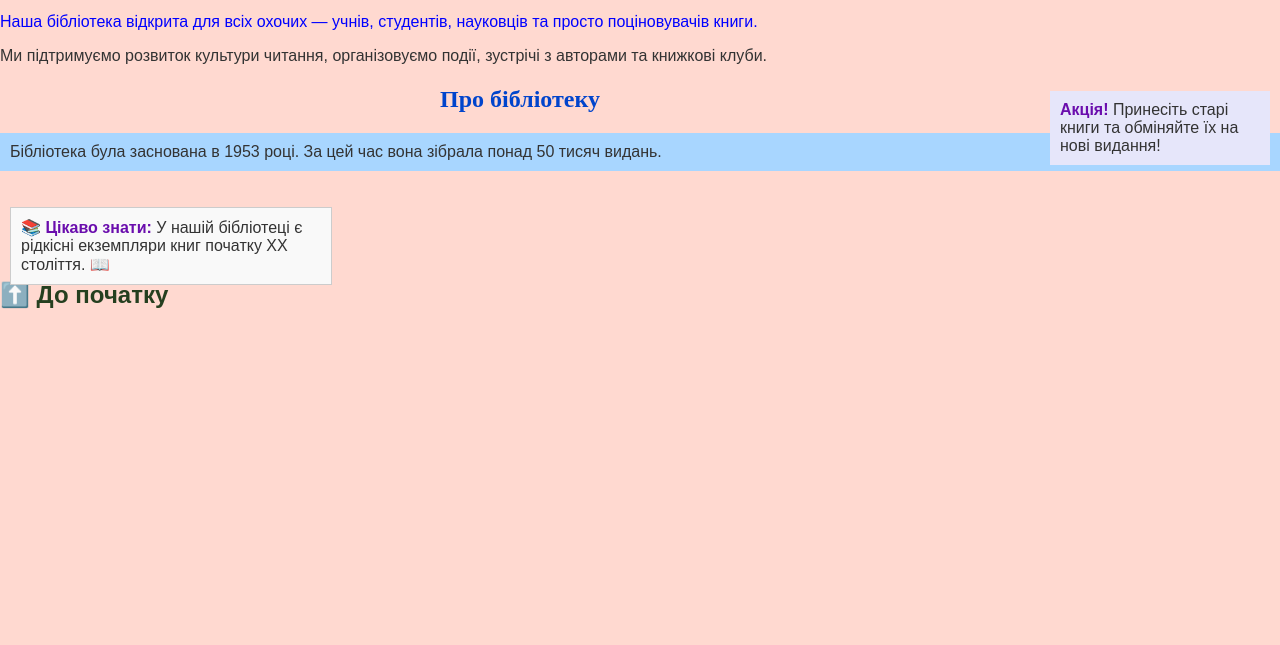
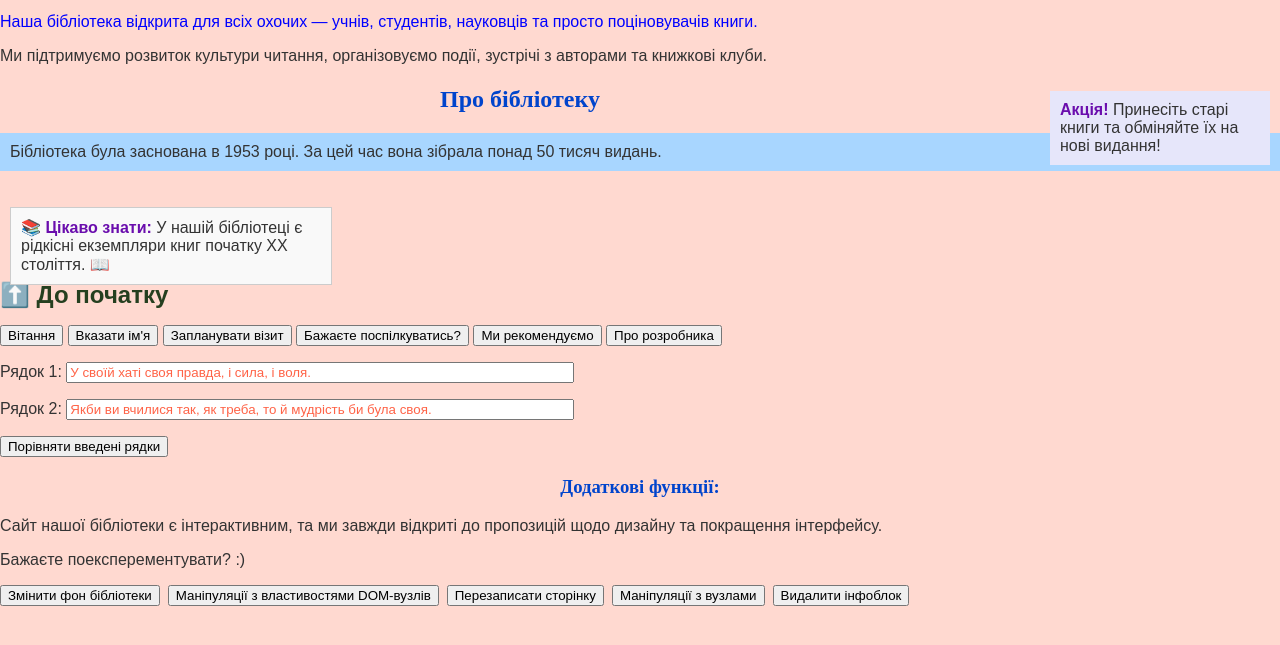
Before and after one commit to mariYakymchuk/OKR-labs, a plain HTML site: page index.html in a window 1280 px wide. Shown: the part 123-768 px from the top of the page. Drawn offline with Linux system fonts and the light colour scheme.

Commit message:
added lab6

```diff
--- /dev/null
+++ b/additional_scripts.js
@@ -0,0 +1,75 @@
+//Замінити фон сторінки на 30 секунд
+function changeBackground() {
+    document.body.style.backgroundColor = "#ff82f6";
+    setTimeout(() => {
+        document.body.style.backgroundColor = "";
+    }, 30000);
+}
+
+// Перенаправити браузер на іншу сторінку
+function redirectPage() {
+    location.href = "https://ukrlib.com.ua";
+}
+
+// Використання властивостей DOM-вузла
+function changeDomProperties() {
+    // Змінюємо innerHTML заголовка "Про бібліотеку"
+    let aboutHeader = document.getElementById("aboutus");
+    aboutHeader.innerHTML = "<span style='color:purple;'>📖 Про нашу чудову бібліотеку</span>";
+
+    // Змінюємо textContent першого параграфа під цим заголовком
+    let firstParagraph = aboutHeader.nextElementSibling;
+    firstParagraph.textContent = "Ми постійно поповнюємо нашу колекцію сучасними та класичними творами.";
+
+    // Змінюємо текстовий вузол першого посилання
+    let firstLink = document.querySelector("a");
+    if (firstLink.firstChild) {
+        firstLink.firstChild.nodeValue = "📚 Каталог доступних книг";
+    }
+
+    // Замінюємо всі посилання через outerHTML (робимо їх червоними)
+    let allLinks = document.querySelectorAll("a");
+    allLinks.forEach(link => {
+        link.outerHTML = `<a href="${link.href}" style="color: red; font-weight: bold;">${link.textContent}</a>`;
+    });
+}
+
+// document.write
+function writeToDocument() {
+    document.write("<h2>Ви перезаписали сторінку!</h2>");
+}
+
+// Створити елемент, текстовий вузол, вставити та замінити
+function createAndManipulateNodes() {
+    // створюємо новий елемент і текст
+    let newDiv = document.createElement("div");
+    let newText = document.createTextNode("Це новий блок, створений через JS.");
+    newDiv.appendChild(newText);
+
+    // додаємо на сторінку
+    document.body.append(newDiv);
+
+    // додаємо перед заголовком
+    document.getElementById("top").prepend("📖 ");
+
+    // замінюємо float-box на новий блок
+    let oldBox = document.querySelector(".float-box");
+    let replacement = document.createElement("div");
+    replacement.className = "float-box";
+    replacement.textContent = "Новий блок замість акції!";
+    replacement.style.backgroundColor = "#ccffcc";
+    replacement.style.padding = "10px";
+    replacement.style.margin = "10px";
+    oldBox.replaceWith(replacement);
+}
+
+//  Видалення вузла
+function removeInfoBox() {
+    let infoBox = document.querySelector(".info-box");
+    if (infoBox) {
+        infoBox.remove();
+        alert("Інфоблок видалено.");
+    } else {
+        alert("Інфоблок вже видалено або його немає.");
+    }
+}
--- a/index.html
+++ b/index.html
@@ -45,5 +45,69 @@
 
 <p><a href="#top">⬆️ До початку</a></p>
 
+<!--Лабораторна 6-->
+<!-- Кнопки для виклику скриптів -->
+<div class="buttons">
+    <button onclick="showAlert()">Вітання</button>
+    <button onclick="askName()">Вказати ім'я</button>
+    <button onclick="confirmVisit()">Запланувати візит</button>
+
+    <!-- Кнопки для виклику зовнішніх скриптів -->
+    <button onclick="userDialog()">Бажаєте поспілкуватись?</button>
+    <button onclick="redirectPage()">Ми рекомендуємо</button>
+    <button onclick="developerInfo('Якимчук', 'Марія')">Про розробника</button>
+</div>
+
+<!-- Поля для введення рядків -->
+<p>
+    <label>Рядок 1: <input type="text" id="string1" value="У своїй хаті своя правда, і сила, і воля."></label>
+</p>
+<p>
+    <label>Рядок 2: <input type="text" id="string2" value="Якби ви вчилися так, як треба, то й мудрість би була своя."></label>
+</p>
+<!-- Кнопка для порівняння -->
+<button onclick="compareInputStrings()">Порівняти введені рядки</button>
+
+<h3>Додаткові функції:</h3>
+<p>Сайт нашої бібліотеки є інтерактивним, та ми завжди відкриті до пропозицій щодо дизайну та покращення інтерфейсу.</p>
+<p>Бажаєте поексперементувати? :)</p>
+<div class="additional-functions">
+    <button onclick="changeBackground()">Змінити фон бібліотеки</button>
+    <button onclick="changeDomProperties()">Маніпуляції з властивостями DOM-вузлів</button>
+    <button onclick="writeToDocument()">Перезаписати сторінку</button>
+    <button onclick="createAndManipulateNodes()">Маніпуляції з вузлами</button>
+    <button onclick="removeInfoBox()">Видалити інфоблок</button>
+</div>
+
+<!-- Внутрішній скрипт -->
+<script>
+    // Функція alert
+    function showAlert() {
+        alert("Вітаємо у нашій бібліотеці!");
+    }
+
+    // Функція prompt
+    function askName() {
+        let name = prompt("Як вас звати?");
+        if (name) {
+            alert("Раді вас вітати, " + name + "!");
+        } else {
+            alert("Шкода, що ви не представились.");
+        }
+    }
+
+    // Функція confirm
+    function confirmVisit() {
+        let isConfirmed = confirm("Ви хочете відвідати нашу бібліотеку?");
+        if (isConfirmed) {
+            alert("Чудово! Чекаємо на вас!");
+        } else {
+            alert("Можливо, наступного разу.");
+        }
+    }
+</script>
+<!-- Підключення зовнішніх скриптів -->
+<script src="script.js"></script>
+<script src="additional_scripts.js"></script>
 </body>
 </html>
--- /dev/null
+++ b/script.js
@@ -0,0 +1,46 @@
+// Функція "Діалог з користувачем"
+function userDialog() {
+    let userName = prompt("Введіть ваше ім'я:");
+    if (!userName) {
+        alert("Ви не ввели ім'я!");
+        return;
+    }
+
+    let age = prompt("Скільки вам років?");
+    if (age < 18) {
+        alert("Вибачте, доступ дозволено лише повнолітнім.");
+        return;
+    }
+
+    let continueChat = confirm("Бажаєте приєднатись до нашого книжкового клубу?");
+    if (continueChat) {
+        alert("Вітаємо в клубі, " + userName + "!");
+    } else {
+        alert("Добре, сподіваємось побачити вас пізніше.");
+    }
+
+    let books = prompt("Скільки книг ви прочитали цього року?");
+    for (let i = 0; i < books; i++) {
+        console.log("Книга №" + (i + 1) + " прочитана!");
+    }
+    alert("Молодець! Ви прочитали " + books + " книг!");
+}
+
+// Функція виводу інформації про розробника
+function developerInfo(lastName, firstName, position = "Студент") {
+    alert("Розробник сторінки: " + lastName + " " + firstName + ", " + position);
+}
+
+// Функція порівняння двох рядків
+function compareInputStrings() {
+    let str1 = document.querySelectorAll("input")[0].value; // використання document.querySelectorAll
+    let str2 = document.getElementById("string2").value; // використання document.getElementById
+
+    if (str1.length > str2.length) {
+        alert("Більший рядок 1:" + str1);
+    } else if (str2.length > str1.length) {
+        alert("Більший рядок 2: " + str2);
+    } else {
+        alert("Рядки однакові за довжиною!");
+    }
+}
--- a/styles.css
+++ b/styles.css
@@ -45,7 +45,7 @@ p.text-italic {
 
 /* Використання оголошення important */
 .blue-p {
-    color:blue !important;
+    color: blue !important;
 }
 
 /* Стилі для списків */
@@ -90,9 +90,6 @@ td {
 }
 
 
-
-
-
 /* Лабораторна 4 */
 
 /* Контекстні селектори: Стилізувати тільки ті посилання, які знаходяться в середині параграфів */
@@ -119,17 +116,25 @@ ul > li {
     color: #2e8b57; /* SeaGreen color */
 }
 
-
-
-
-
 /* Лабораторна 5 */
 
 /* Псевдокласи для посилань */
-a:link { color: #253f1f; }
-a:visited { color: #ff2480; }
-a:hover { color: #60ffda; text-decoration: underline; }
-a:active { color: #6288f6; }
+a:link {
+    color: #253f1f;
+}
+
+a:visited {
+    color: #ff2480;
+}
+
+a:hover {
+    color: #60ffda;
+    text-decoration: underline;
+}
+
+a:active {
+    color: #6288f6;
+}
 
 /* Псевдоклас :first-child */
 a:first-child {
@@ -168,3 +173,16 @@ a:first-child {
 .info-box::after {
     content: " 📖";
 }
+
+#string1, #string2 {
+    color: #ff6347;
+    min-width: 500px;
+}
+
+
+.additional-functions {
+    display: flex;
+    align-items: flex-start;
+    justify-content: flex-start;
+    gap: .5rem;
+}
```
